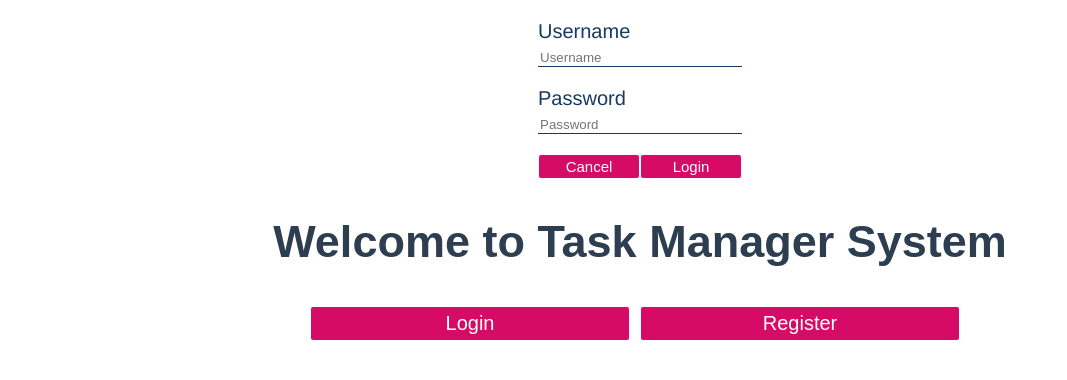
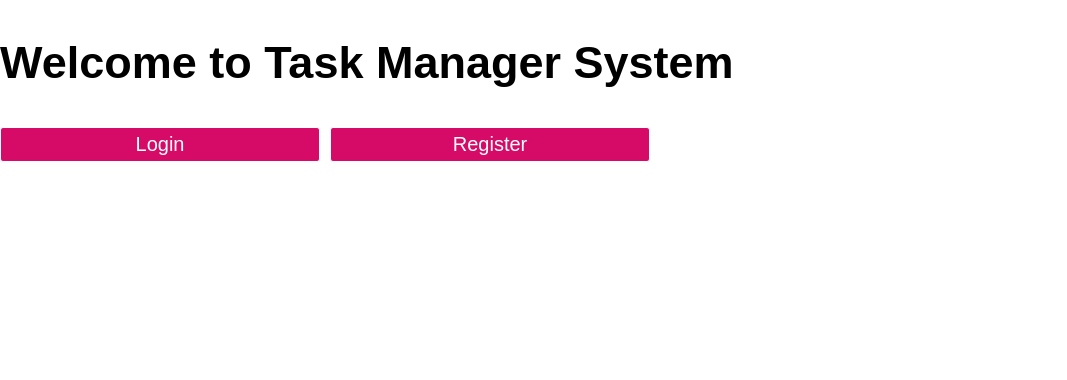
Before and after one commit to miker1423/arch_project, a Vue app in the folder front/: page / in a window 1280 px wide. Shown: the top 380 px of the page, without its empty margins (0-1067 px from the left). Built offline with nearby package versions, Linux system fonts and the light colour scheme.

Commit message:
Basic login functioning

```diff
--- a/front/src/App.vue
+++ b/front/src/App.vue
@@ -1,28 +1,12 @@
 <template>
-  <div id="app">
-    <div id="nav">
-      <NavbarComponent/>
-      <!--<router-link to="/">Home</router-link>-->
-    </div>
-    <router-view/>
-  </div>
+  <router-view/>
 </template>
 
 <script lang="ts">
-//import Vue from 'vue';
-//import Component from 'vue-class-component';
-import { Component, Vue } from 'vue-property-decorator';
-//import Navbar from './components/Navbar.vue';
-import NavbarComponent from '@/components/Navbar.vue';
-//import Component from 'vue-class-component';
+import Vue from 'vue';
+import { Component } from 'vue-property-decorator';
 
-@Component({
-  components: {
-    NavbarComponent,
-  },
-})
-
-export default class App extends Vue{}
+export default class App extends Vue{ }
 
 </script>
 
--- a/front/src/clients/AuthenticationClient.ts
+++ b/front/src/clients/AuthenticationClient.ts
@@ -1,6 +1,6 @@
 export default class AuthenticationClients {
 
-    baseAddress: string;
+    baseAddress: string = "";
     AuthenticationClients(baseAddress: string){
         this.baseAddress = baseAddress;
     }
@@ -44,7 +44,7 @@ export default class AuthenticationClients {
         return null;
     }
 
-    async loginUser(user: UserVM){
+    async loginUser(user: UserVM): Promise<UserVM | null>{
         var newUser = {
             id: "",
             username: user.username,
--- a/front/src/components/Navbar.vue
+++ b/front/src/components/Navbar.vue
@@ -14,11 +14,9 @@
 </template>
 
 <script lang="ts">
-//import Vue from 'vue';
-
 import { Vue } from 'vue-property-decorator';
 
-export default class NavbarComponent extends Vue{}
+export default class Navbar extends Vue{}
 
 /*export default class NavbarComponent extends Vue{
     openSidebar(){
--- a/front/src/router.ts
+++ b/front/src/router.ts
@@ -1,12 +1,7 @@
 import Vue from 'vue';
 import Router from 'vue-router';
 import Home from './views/Home.vue';
-import Tasks from './views/Tasks.vue';
-import Habits from './views/Habits.vue';
 import Login from './views/Login.vue';
-import Register from './views/Register.vue';
-import MainDashboard from './views/MainDashboard.vue';
-import Reports from './views/Reports.vue';
 
 Vue.use(Router);
 
@@ -19,6 +14,16 @@ export default new Router({
       name: 'home',
       component: Home,
     },
+    {
+      path: '/login',
+      name: 'login',
+      component: Login,
+    }
+  ],
+});
+
+/*
+,
     {
       path: '/login',
       name: 'login',
@@ -49,5 +54,5 @@ export default new Router({
       name: 'habits',
       component: Habits,
     },
-  ],
-});
+
+*/
--- a/front/src/views/Login.vue
+++ b/front/src/views/Login.vue
@@ -1,15 +1,15 @@
 <template>
   <div class="login">
     <p>Username</p>
-    <input class="username" id="username" placeholder="Username"/>
+    <input class="username" id="username" placeholder="Username" v-model="username"/>
 
     <p>Password</p>
-    <input type="password" class="password" placeholder="Password"/>
+    <input type="password" class="password" placeholder="Password" v-model="password"/>
     <br>
 
     <div class="buttons">
       <button class="cancel-button"><router-link to="/">Cancel</router-link></button>
-      <button class="login-button" >Login</button>
+      <button class="login-button" @click="onLoginClick">Login</button>
     </div>
   </div>
 </template>
@@ -17,52 +17,36 @@
 <script lang="ts">
 import Vue from 'vue';
 import AuthenticationClient from '../clients/AuthenticationClient';
+import { Component, Prop } from 'vue-property-decorator';
 
-type Result = {
-    id: "",
-    username: string,
-    password: string
-};
+@Component
+export default class LoginComponent extends Vue{
 
-export default class LoginComponent extends Vue{
-  authenticationClient: AuthenticationClient = new AuthenticationClient()
+  constructor() {
+    super()
+    this.onLoginClick = this.onLoginClick.bind(this);
+  }
 
-  //@Prop() loginUsers?: boolean
+  private username: string = ""
+  private password: string = ""
+  private authenticationClient: AuthenticationClient = new AuthenticationClient()
 
-  onLoginClick(){
 
-    /*if (this.$props.loginUsers){
-      let promise = this.authenticationClient.loginUser(input)
-        .then(results => {
-        this.addToResults(results, 3)
-      });
-    }*/
+  async onLoginClick(){
+    console.log("Hi")
+    let user: UserVM = {
+      id: "",
+      email: "",
+      username: this.username,
+      password: this.password,
+    }
 
-    console.log("click");
+    let authUser = await this.authenticationClient.loginUser(user)
   }
 }
 </script>
 
-<!--<script lang="ts">
-import { Component, Prop, Vue } from 'vue-property-decorator';
-import Vue from 'vue';
-import AuthenticationClient from '../clients/AuthenticationClient';
 
-export default class LoginComponent extends Vue{
-    authenticationClient: AuthenticationClient = new AuthenticationClient()
-
-    /*@Prop() username?: string
-    @Prop() password?: string*/
-
-    login(){
-      let user = (<HTMLInputElement> document.getElementById("username")).value;
-      console.log("user: " + user);
-        // llamar al cliente
-        // info lista
-    }
-}
-
-</script>-->
 
 <style scoped lang="scss">
   div.login {
@@ -75,12 +59,14 @@ export default class LoginComponent extends Vue{
     text-align: left;
     color: #163a61;
     font-size: 20px;
+    font-family: sans-serif;
   }
 
   div.login input {
     border: none;
     width: 200px;
     border-bottom: 1px solid #163a61;
+    font-family: sans-serif;
   }
 
   div.login div.buttons {
--- a/front/src/views/Register.vue
+++ b/front/src/views/Register.vue
@@ -1,13 +1,13 @@
 <template>
   <div class="register">
       <p>Username</p>
-      <input class="username" placeholder="Username"></input>
+      <input class="username" placeholder="Username"/>
 
       <p>Email</p>
-      <input class="email" placeholder="Email"></input>
+      <input class="email" placeholder="Email"/>
 
       <p>Password</p>
-      <input type="password" class="password" placeholder="Password"></input>
+      <input type="password" class="password" placeholder="Password"/>
       <br>
 
       <div class="buttons">
```
Also changed, not shown: front/src/views/MainDashboard.vue (+12 -0 lines), 1 other file (tests, documents, lock files or other folders).
